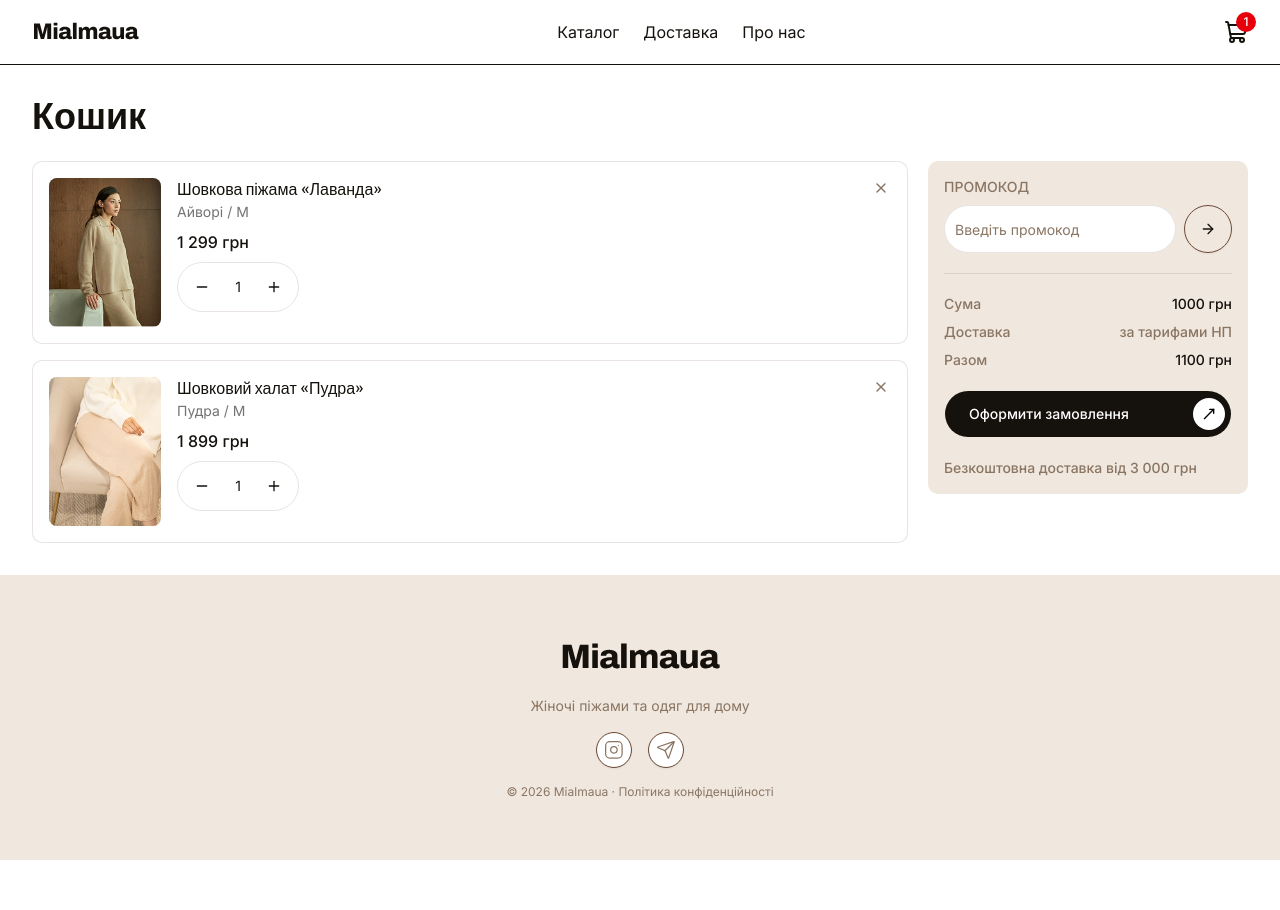
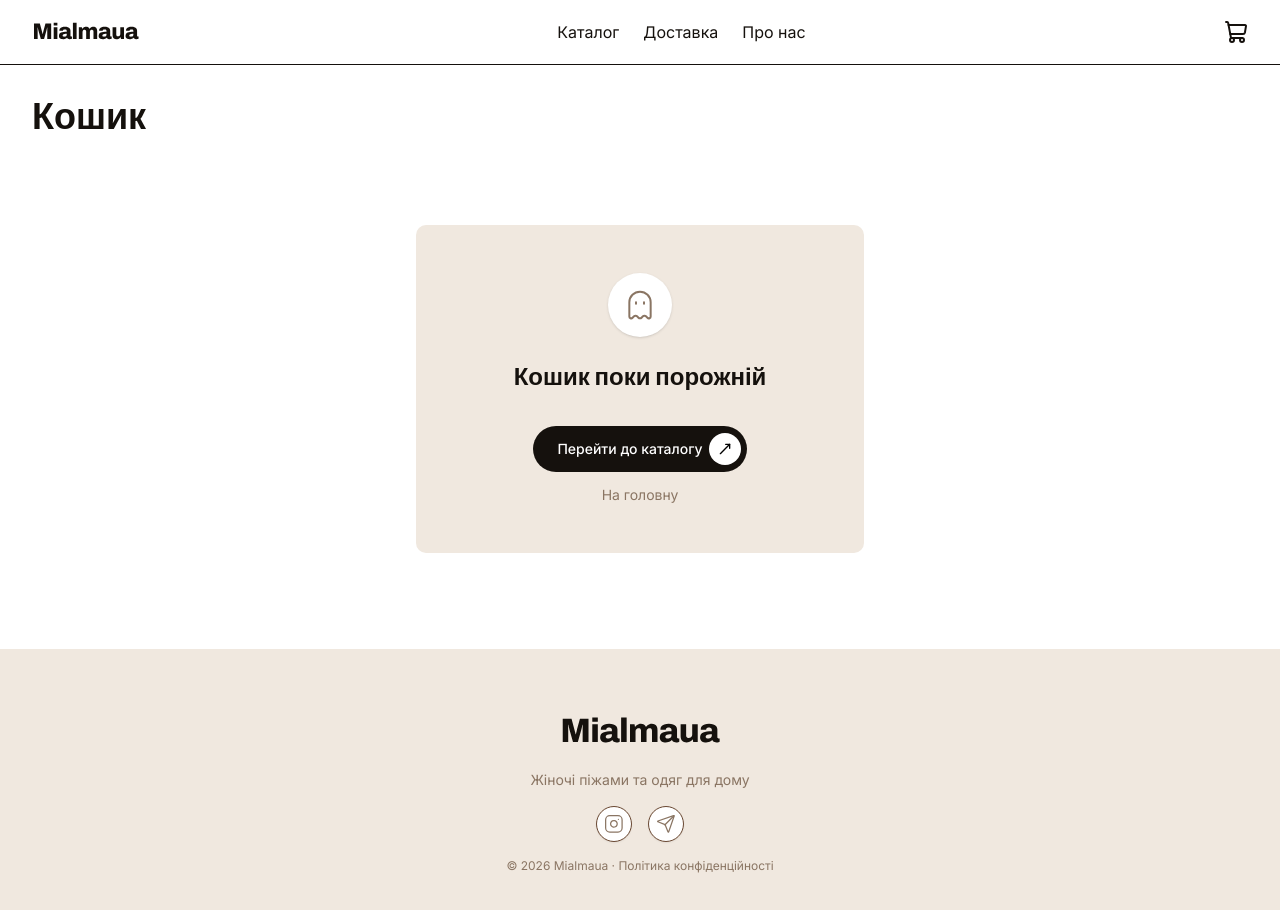
Before and after one commit to rpdNick/Mialmaua, a Next.js app: page /cart in a window 1280 px wide. Shown: the top 910 px of the page. Before the commit the page ends 860 px from the top, so only its background shows below. Built offline with nearby package versions, Linux system fonts and the light colour scheme.

Commit message:
add product to cart

```diff
--- a/app/cart/page.tsx
+++ b/app/cart/page.tsx
@@ -1,42 +1,13 @@
 import { Container } from '@/components/shared/Container';
-import CartItem from '@/components/cart/CartItem';
-import CartSummary from '@/components/cart/CartSummary';
-import type { CartItemType } from '@/components/cart/types';
+import { CartContent } from '@/components/cart/CartContent';
 
-const mockItems: CartItemType[] = [
-  {
-    productId: '1',
-    name: 'Шовкова піжама «Лаванда»',
-    image: '/products/pajama-1.jpg',
-    color: 'Айворі',
-    size: 'M',
-    price: 129900,
-    quantity: 1,
-  },
-  {
-    productId: '2',
-    name: 'Шовковий халат «Пудра»',
-    image: '/products/silk-robe.jpg',
-    color: 'Пудра',
-    size: 'M',
-    price: 189900,
-    quantity: 1,
-  },
-];
 
 export default function CartPage() {
   return (
     <section className="py-4 md:py-8">
       <Container>
         <h1 className="mb-6 text-4xl font-extrabold">Кошик</h1>
-        <section className="grid grid-cols-1 gap-5 md:grid-cols-[1fr_auto] items-start">
-          <div className="flex flex-col gap-4">
-            {mockItems.map((item) => (
-              <CartItem key={`${item.productId}-${item.color}-${item.size}`} item={item} />
-            ))}
-          </div>
-          <CartSummary />
-        </section>
+        <CartContent />
       </Container>
     </section>
   );
--- /dev/null
+++ b/components/cart/CartBadge.tsx
@@ -0,0 +1,19 @@
+"use client"
+
+import Link from 'next/link';
+import { ShoppingCart } from 'lucide-react';
+import { useCartStore } from '@/store/cart/cart';
+
+export function CartBadge() {
+  const items = useCartStore((state) => state.items);
+  const count = items.reduce((n, i) => n + i.quantity, 0);
+
+  return (
+    <Link href="/cart" className="relative">
+      <ShoppingCart className="w-6 h-6" />
+      {count > 0 && (
+        <span className="absolute -top-2 -right-2 bg-destructive text-white text-xs font-medium rounded-full w-5 h-5 flex items-center justify-center">{count}</span>
+      )}
+    </Link>
+  );
+}
--- /dev/null
+++ b/components/cart/CartContent.tsx
@@ -0,0 +1,27 @@
+'use client';
+
+import CartItem from '@/components/cart/CartItem';
+import CartSummary from '@/components/cart/CartSummary';
+import { useCartStore } from '@/store/cart/cart';
+import { CartEmpty } from '@/components/cart/CartEmpty';
+
+export function CartContent() {
+  const items = useCartStore((state) => state.items);
+
+  if (items.length === 0) {
+    return (
+      <CartEmpty />
+    );
+  }
+
+  return (
+    <section className="grid grid-cols-1 gap-5 md:grid-cols-[1fr_auto] items-start">
+      <div className="flex flex-col gap-4">
+        {items.map((item) => (
+          <CartItem key={`${item.productId}-${item.color}-${item.size}`} item={item} />
+        ))}
+      </div>
+      <CartSummary />
+    </section>
+  );
+}
--- /dev/null
+++ b/components/cart/CartEmpty.tsx
@@ -0,0 +1,31 @@
+import Link from 'next/link';
+import { Ghost, MoveUpRight } from 'lucide-react';
+import { Button } from '@/components/ui/button';
+
+export function CartEmpty() {
+  return (
+    <section className="flex items-center justify-center py-12 md:py-16">
+      <div className="w-full max-w-md rounded-lg bg-muted px-6 py-10 text-center md:px-10 md:py-12">
+        <div className="mx-auto mb-6 flex size-16 items-center justify-center rounded-full bg-white shadow-sm">
+          <Ghost className="size-8 text-brown-100" strokeWidth={1.5} />
+        </div>
+        <h2 id="cart-empty-title" className="text-xl font-semibold text-foreground md:text-2xl">
+          Кошик поки порожній
+        </h2>
+        <div className="mt-8 flex flex-col items-center gap-3">
+          <Button asChild variant="default" size="lg" className="flex justify-between rounded-full pl-6 pr-1.5">
+            <Link href="/catalog" className="flex justify-between">
+              Перейти до каталогу
+              <span className="flex size-8 shrink-0 items-center justify-center rounded-full bg-white text-black">
+                <MoveUpRight className="size-4" />
+              </span>
+            </Link>
+          </Button>
+          <Link href="/" className="text-sm text-brown-100 underline-offset-4 hover:text-foreground hover:underline">
+            На головну
+          </Link>
+        </div>
+      </div>
+    </section>
+  );
+}
--- a/components/cart/CartItem.tsx
+++ b/components/cart/CartItem.tsx
@@ -1,8 +1,10 @@
+'use client';
 import Image from 'next/image';
 import { formatPrice } from '@/lib/utils';
 import { Button } from '@/components/ui/button';
 import { Minus, Plus, X } from 'lucide-react';
 import type { CartItemType } from './types';
+import { useCartStore } from '@/store/cart/cart';
 
 type CartItemProps = {
   item: CartItemType;
@@ -10,6 +12,19 @@ type CartItemProps = {
 
 export default function CartItem({ item }: CartItemProps) {
   const lineTotal = item.price * item.quantity;
+
+  const updateQuantity = useCartStore((state) => state.updateQuantity);
+  const removeItem = useCartStore((state) => state.removeItem);
+
+  function handleDecrease() {
+    updateQuantity(item.productId, item.color, item.size, item.quantity - 1);
+  }
+  function handleIncrease() {
+    updateQuantity(item.productId, item.color, item.size, item.quantity + 1);
+  }
+  function handleRemove() {
+    removeItem(item.productId, item.color, item.size);
+  }
 
   return (
     <div className="relative flex gap-4 rounded-lg bg-white p-4 border border-border-outline/15">
@@ -27,16 +42,16 @@ export default function CartItem({ item }: CartItemProps) {
           <p className="text-base font-medium">{formatPrice(lineTotal)}</p>
         </div>
         <div className="flex items-center gap-2 rounded-full p-2 border border-border-outline/15 w-fit">
-          <Button type="button" variant="ghost" size="icon-sm" aria-label="Зменшити">
+          <Button onClick={handleDecrease} type="button" variant="ghost" size="icon-sm" aria-label="Зменшити">
             <Minus className="size-4" />
           </Button>
-          <span className="min-w-6 text-center text-sm">{item.quantity}</span>
-          <Button type="button" variant="ghost" size="icon-sm" aria-label="Збільшити">
+          <span className="min-w-6 text-center text-sm"> {item.quantity} </span>
+          <Button onClick={handleIncrease} type="button" variant="ghost" size="icon-sm" aria-label="Збільшити">
             <Plus className="size-4" />
           </Button>
         </div>
       </div>
-      <Button type="button" className="absolute top-2 right-2" variant="ghost" size="icon">
+      <Button onClick={handleRemove} type="button" className="absolute top-2 right-2" variant="ghost" size="icon">
         <X className="size-4 text-brown-100" />
       </Button>
     </div>
--- a/components/cart/CartSummary.tsx
+++ b/components/cart/CartSummary.tsx
@@ -1,8 +1,14 @@
+'use client';
+
 import { ArrowRight, MoveUpRight } from 'lucide-react';
 import { Button } from '@/components/ui/button';
 import { Input } from '@/components/ui/input';
+import { formatPrice } from '@/lib/utils';
+import { useCartStore } from '@/store/cart/cart';
 
 export default function CartSummary() {
+  const total = useCartStore((state) => state.subtotal());
+
   return (
     <div className="rounded-lg bg-muted p-4 flex flex-col gap-5">
       <div className="flex flex-col gap-2">
@@ -18,7 +24,7 @@ export default function CartSummary() {
       <div className="flex flex-col gap-2">
         <div className="flex items-center justify-between">
           <p className="text-sm text-brown-100 font-medium">Сума</p>
-          <p className="text-sm text-foreground font-medium">1000 грн</p>
+          <p className="text-sm text-foreground font-medium">{formatPrice(total)}</p>
         </div>
         <div className="flex items-center justify-between">
           <p className="text-sm text-brown-100 font-medium">Доставка</p>
@@ -26,7 +32,7 @@ export default function CartSummary() {
         </div>
         <div className="flex items-center justify-between">
           <p className="text-sm text-brown-100 font-medium">Разом</p>
-          <p className="text-sm text-foreground font-medium">1100 грн</p>
+          <p className="text-sm text-foreground font-medium">{formatPrice(total)}</p>
         </div>
       </div>
       <Button type="button" variant="default" size="lg" className="flex justify-between rounded-full pl-6 pr-1.5 w-full">
@@ -35,7 +41,7 @@ export default function CartSummary() {
           <MoveUpRight className="size-4" />
         </span>
       </Button>
-      <p className="text-sm text-brown-100 font-medium">Безкоштовна доставка від 3 000 грн</p>
+      <p className="text-sm text-brown-100 font-medium">Безкоштовна доставка від {formatPrice(300000)}</p>
     </div>
   );
 }
--- a/components/shared/Header.tsx
+++ b/components/shared/Header.tsx
@@ -2,7 +2,7 @@ import Link from 'next/link';
 import { Navbar } from './Navbar';
 import Image from 'next/image';
 import { Container } from './Container';
-import { ShoppingCart } from 'lucide-react';
+import { CartBadge } from '@/components/cart/CartBadge';
 
 export function Header() {
   return (
@@ -14,10 +14,7 @@ export function Header() {
 
         <Navbar />
 
-        <Link href="/cart" className="relative">
-          <ShoppingCart className="w-6 h-6" />
-          <span className="absolute -top-2 -right-2 bg-destructive text-white text-xs font-medium rounded-full w-5 h-5 flex items-center justify-center">1</span>
-        </Link>
+        <CartBadge />
       </Container>
     </header>
   );
--- /dev/null
+++ b/store/cart/cart.ts
@@ -0,0 +1,58 @@
+import { create } from 'zustand';
+import { persist } from 'zustand/middleware';
+import type { CartStore } from './types';
+
+export const useCartStore = create<CartStore>()(
+  persist(
+    (set, get) => ({
+      items: [],
+
+      addItem: (item) =>
+        set((state) => {
+          const index = state.items.findIndex(
+            (i) =>
+              i.productId === item.productId &&
+              i.color === item.color &&
+              i.size === item.size,
+          );
+          if (index === -1) {
+            return { items: [...state.items, item] };
+          }
+          const items = state.items.map((i, idx) =>
+            idx === index ? { ...i, quantity: i.quantity + item.quantity } : i,
+          );
+          return { items };
+        }),
+
+      removeItem: (productId, color, size) =>
+        set((state) => ({
+          items: state.items.filter(
+            (i) =>
+              !(i.productId === productId && i.color === color && i.size === size),
+          ),
+        })),
+
+      updateQuantity: (productId, color, size, quantity) => {
+        if (quantity <= 0) {
+          get().removeItem(productId, color, size);
+          return;
+        }
+        set((state) => ({
+          items: state.items.map((i) =>
+            i.productId === productId && i.color === color && i.size === size
+              ? { ...i, quantity }
+              : i,
+          ),
+        }));
+      },
+
+      clearCart: () => set({ items: [] }),
+
+      subtotal: () =>
+        get().items.reduce((sum, i) => sum + i.price * i.quantity, 0),
+    }),
+    {
+      name: 'mialmaua-cart',
+    },
+  ),
+);
--- /dev/null
+++ b/store/cart/types.ts
@@ -0,0 +1,10 @@
+import type { CartItemType } from '@/components/cart/types';
+
+export type CartStore = {
+  items: CartItemType[];
+  addItem: (item: CartItemType) => void;
+  removeItem: (productId: string, color: string, size: string) => void;
+  updateQuantity: (productId: string, color: string, size: string, quantity: number) => void;
+  clearCart: () => void;
+  subtotal: () => number;
+};
```
Also changed, not shown: components/product/ProductDetails.tsx (+18 -3 lines), public/products/placeholder-image.webp (added), store/cart.ts (deleted).
